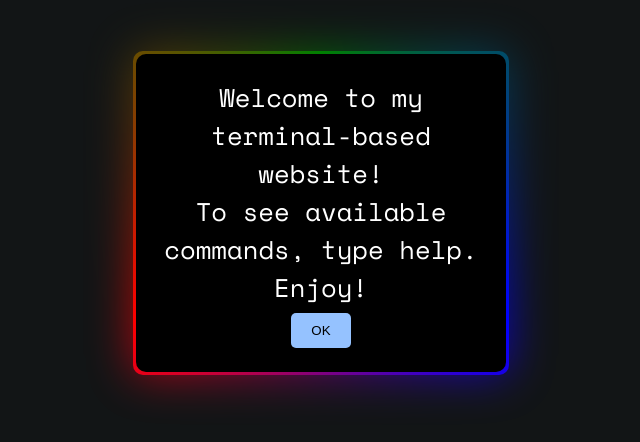
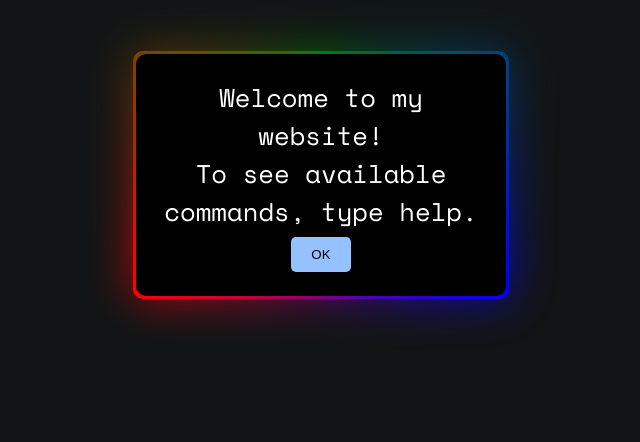
Before and after one commit to aditya06121/src-website, a plain HTML site: page public/index.html in a window 1280 px wide. Shown: the part 106-548 px from the top of the page, without its empty margins (319-959 px from the left). Drawn offline with nearby package versions, Linux system fonts and the light colour scheme.

Commit message:
.html modified

```diff
--- a/public/index.html
+++ b/public/index.html
@@ -18,9 +18,8 @@
 
     <!-- the opening banner -->
      <div class="banner">
-        Welcome to my terminal-based website!<br>
+        Welcome to my website!<br>
         To see available commands, type help.<br>
-        Enjoy!<br>
         <button class="okbutton">OK</button>
      </div>
     <!-- Script section -->
```
